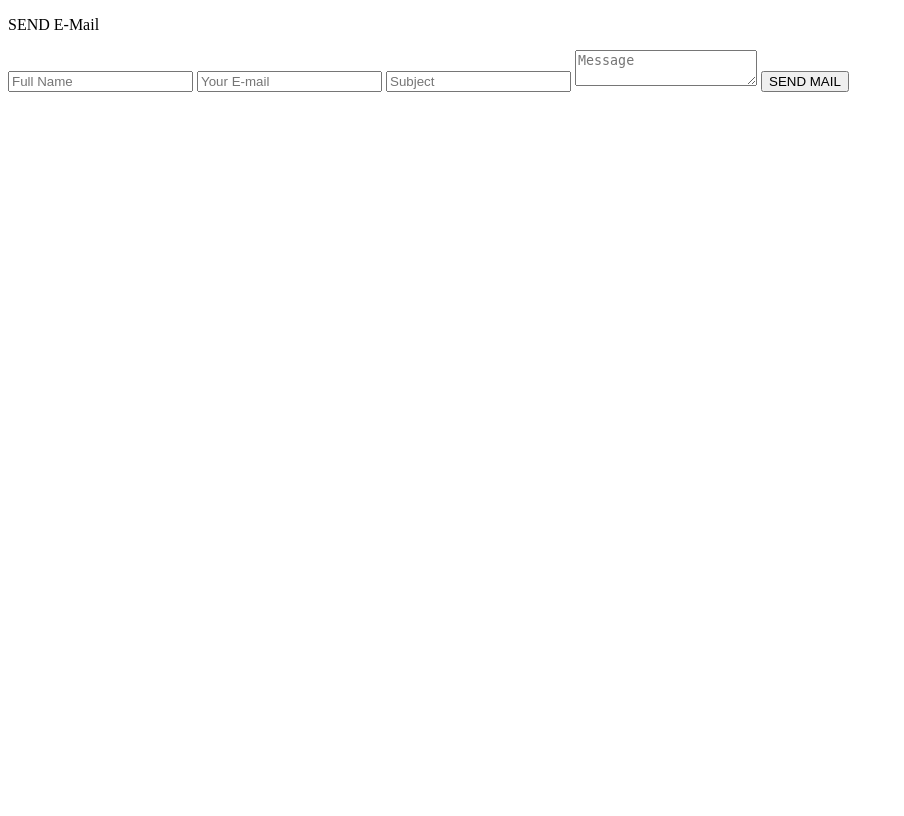
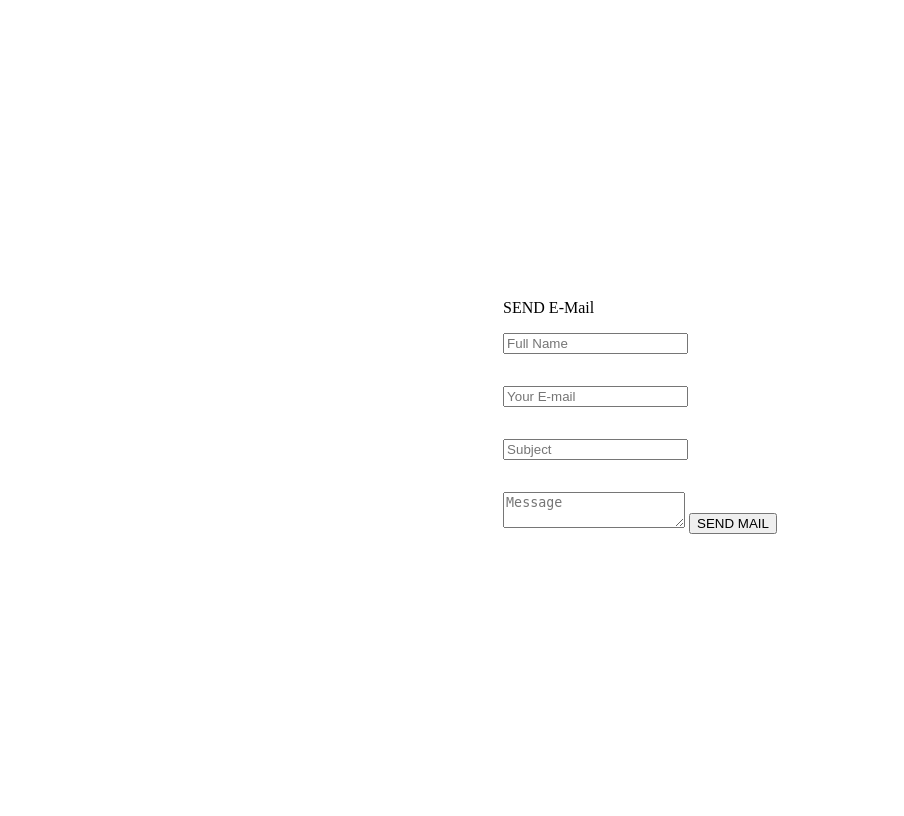
Before and after one commit to DeenoDev/PHP-Contact-Form, a PHP site: page / in a window 1280 px wide. Shown: the whole page, without its empty margins (0-904 px from the left). Before the commit the page ends 92 px from the top, so only its background shows below. Run offline with PHP 8.4, Linux system fonts and the light colour scheme.

Commit message:
Basic styling added to contact form.

```diff
--- a/index.php
+++ b/index.php
@@ -8,14 +8,14 @@
 </head>
 <body>
     <main>
+
+        <form class="contact-form" action="contactform.php" method="post">
         <p>SEND E-Mail</p>
-        <form class="contact-form" action="contactform.php" method="post">
             <input type="text" name="name" placeholder="Full Name">
             <input type="text" name="mail" placeholder="Your E-mail">
             <input type="text" name="subject" placeholder="Subject">
             <textarea name="message" placeholder="Message"></textarea>
             <button type="submit" name="submit">SEND MAIL</button>
-
         </form>
     </main>
 
--- a/style.css
+++ b/style.css
@@ -0,0 +1,16 @@
+input{
+    display: block;
+    margin-bottom: 2rem;
+}
+
+.contact-form{
+    /* display: flex;
+    flex-direction: column; */
+}
+
+main{
+    height: 100vh;
+    display: flex;
+    align-items: center;
+    justify-content: center;
+}
```
